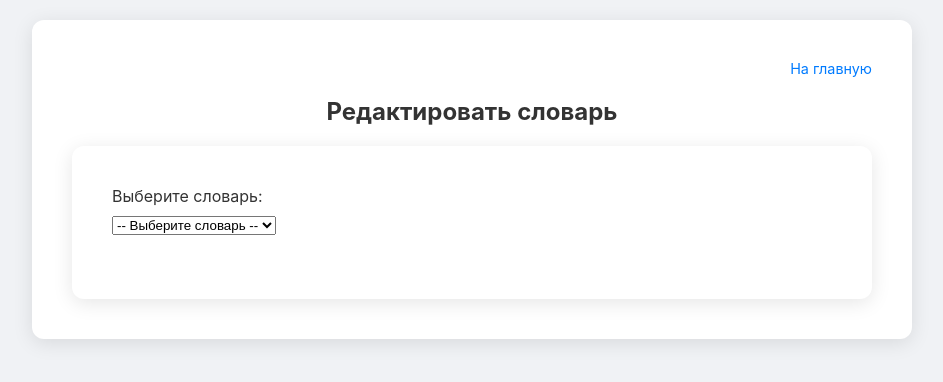
After one commit to shaloput/mlingvo, a Flask app: template templates/edit_dictionary.html in a window 1280 px wide. The commit adds this page. Shown: the top 382 px of the page, without its empty margins (168-1111 px from the left). Run offline with Flask 3, Linux system fonts and the light colour scheme; the template is opened without the code that fills it: values that come from a table or form of the project are taken from there, others are empty.

Commit message:
add edit dict

```diff
--- /dev/null
+++ b/templates/edit_dictionary.html
@@ -0,0 +1,34 @@
+{% extends "base.html" %}
+{% block content %}
+<div class="user-info">
+    <a href="{{ url_for('home') }}">На главную</a>
+</div>
+<h2>Редактировать словарь</h2>
+
+<div class="container">
+    <form method="get" action="{{ url_for('edit_dictionary') }}">
+        <div class="form-field">
+            <label for="dictionary_name">Выберите словарь:</label>
+            <select name="dictionary_name" id="dictionary_name" onchange="this.form.submit()">
+                <option value="">-- Выберите словарь --</option>
+                {% for dic in dictionaries %}
+                    <option value="{{ dic.name }}" {% if dic.name == selected_dictionary %}selected{% endif %}>{{ dic.name }}</option>
+                {% endfor %}
+            </select>
+        </div>
+    </form>
+
+    {% if dictionary_content %}
+    <form method="post" action="{{ url_for('save_dictionary') }}">
+        <input type="hidden" name="dictionary_name" value="{{ selected_dictionary }}">
+        <div class="form-field">
+            <label for="dictionary_content">Содержимое словаря:</label>
+            <textarea name="dictionary_content" id="dictionary_content" rows="20">{{ dictionary_content }}</textarea>
+        </div>
+        <div class="form-field">
+            <input type="submit" value="Сохранить изменения" class="submit-btn login">
+        </div>
+    </form>
+    {% endif %}
+</div>
+{% endblock %}
--- a/templates/home.html
+++ b/templates/home.html
@@ -12,6 +12,7 @@
         {% if current_user.is_authenticated %}
         <div class="user-info">
             <span>Привет, <strong>{{ current_user.username }}</strong>!</span>
+            <a href="{{ url_for('edit_dictionary') }}">Редактировать словарь</a>
             <a href="{{ url_for('dictionaries') }}">Управление словарями</a>
 
             {% if current_user.is_admin %}
```
Also changed, not shown: templates/dictionary_management.html (+1 -8 lines).
